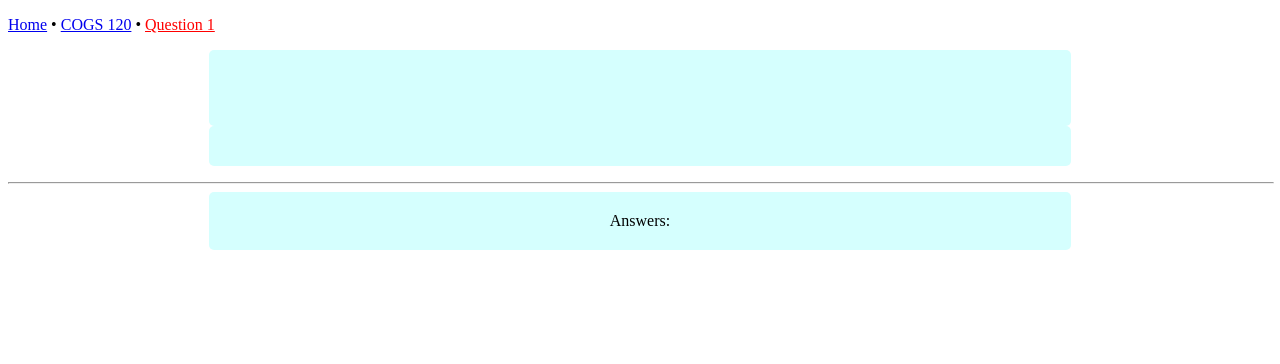
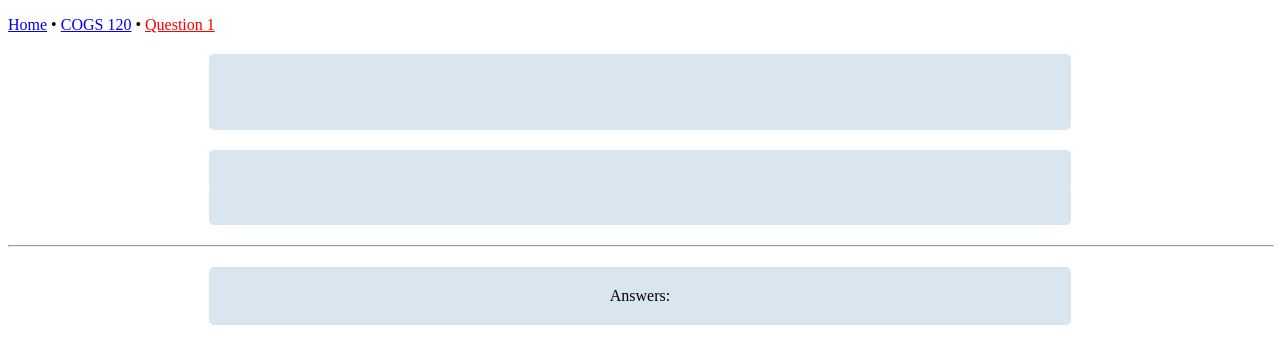
Before and after one commit to bhp003/CSE-170-Week-10, a plain HTML site: page html/COGS 120/question/question1.html in a window 1280 px wide. Drawn offline with Linux system fonts and the light colour scheme; no server answers.

Commit message:
question.css change

```diff
--- a/css/question.css
+++ b/css/question.css
@@ -43,21 +43,22 @@ button {
   padding: 5px;
   border-radius: 5px;
 }
-div:not(:first-child){
+div:not(:first-child), #desc{
     width: 65%;
-    margin: 0 auto;
-    background: #D5FFFE;
+    margin: 20px auto;
+    background: #D9E6EF;
     padding: 20px;
     text-align: center;
     border-radius: 5px;
     position: relative;
 }
+
+#desc{
+    margin-top: -25px;
+}
 button[style*="float: right;"]{
     background: green;
-    position: absolute;
-    right: 0;
-    top: -680%;
-    right: -75px;
+
 
 }
 @media (max-width: 700px){
```
